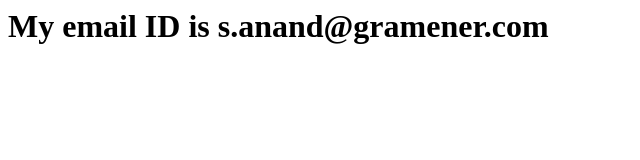
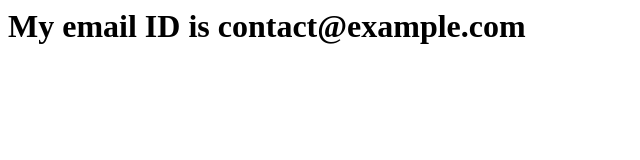
Before and after one commit to sanand0/tds-ga2-q3, a plain HTML site: page index.html in a window 1280 px wide. Shown: the whole page, without its empty margins (0-640 px from the left). Drawn offline with Linux system fonts and the light colour scheme.

Commit message:
Update index.html

```diff
--- a/index.html
+++ b/index.html
@@ -1 +1 @@
-<h1>My email ID is s.anand@gramener.com</h1>
+<h1>My email ID is <!--email_off-->contact@example.com<!--/email_off--></h1>
```
